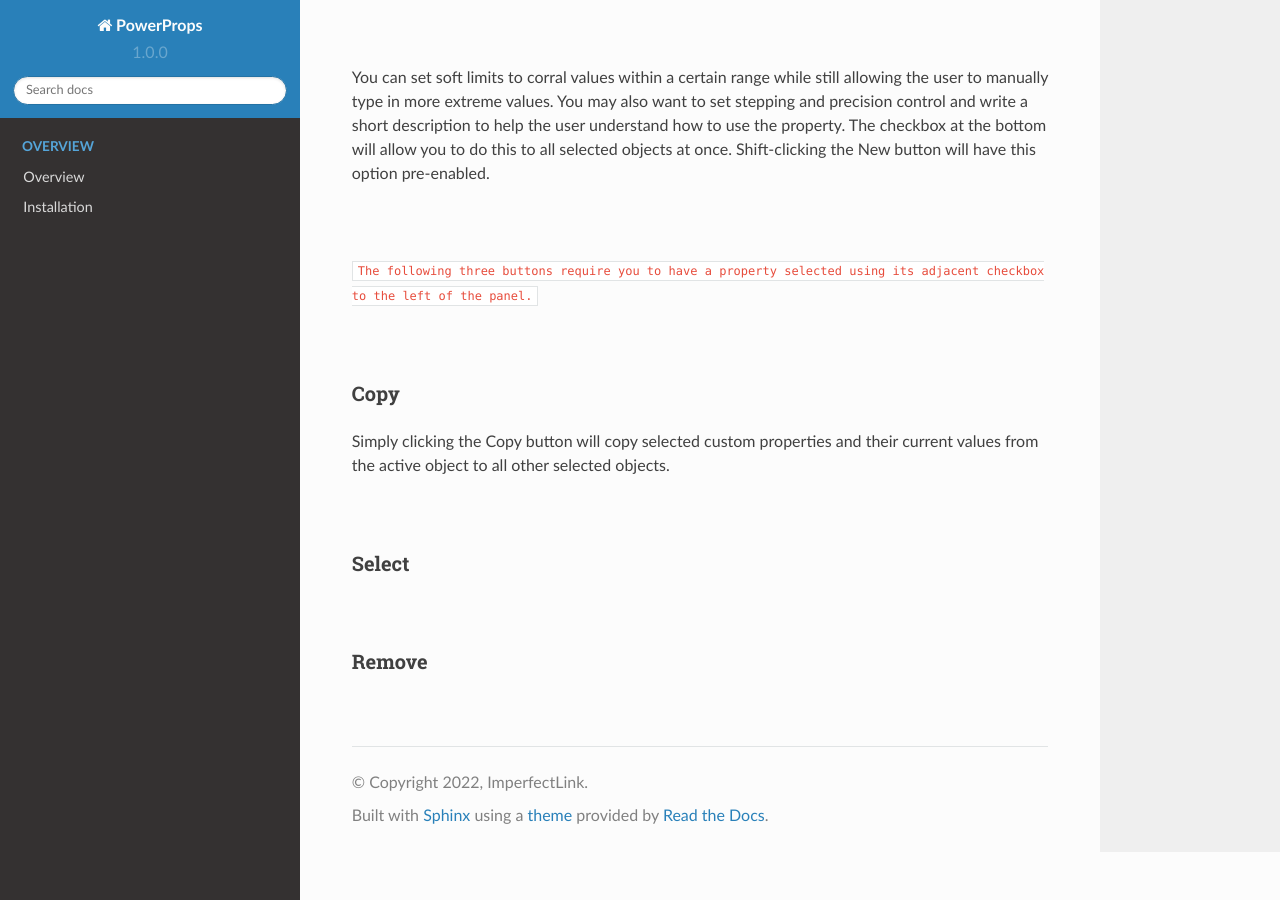
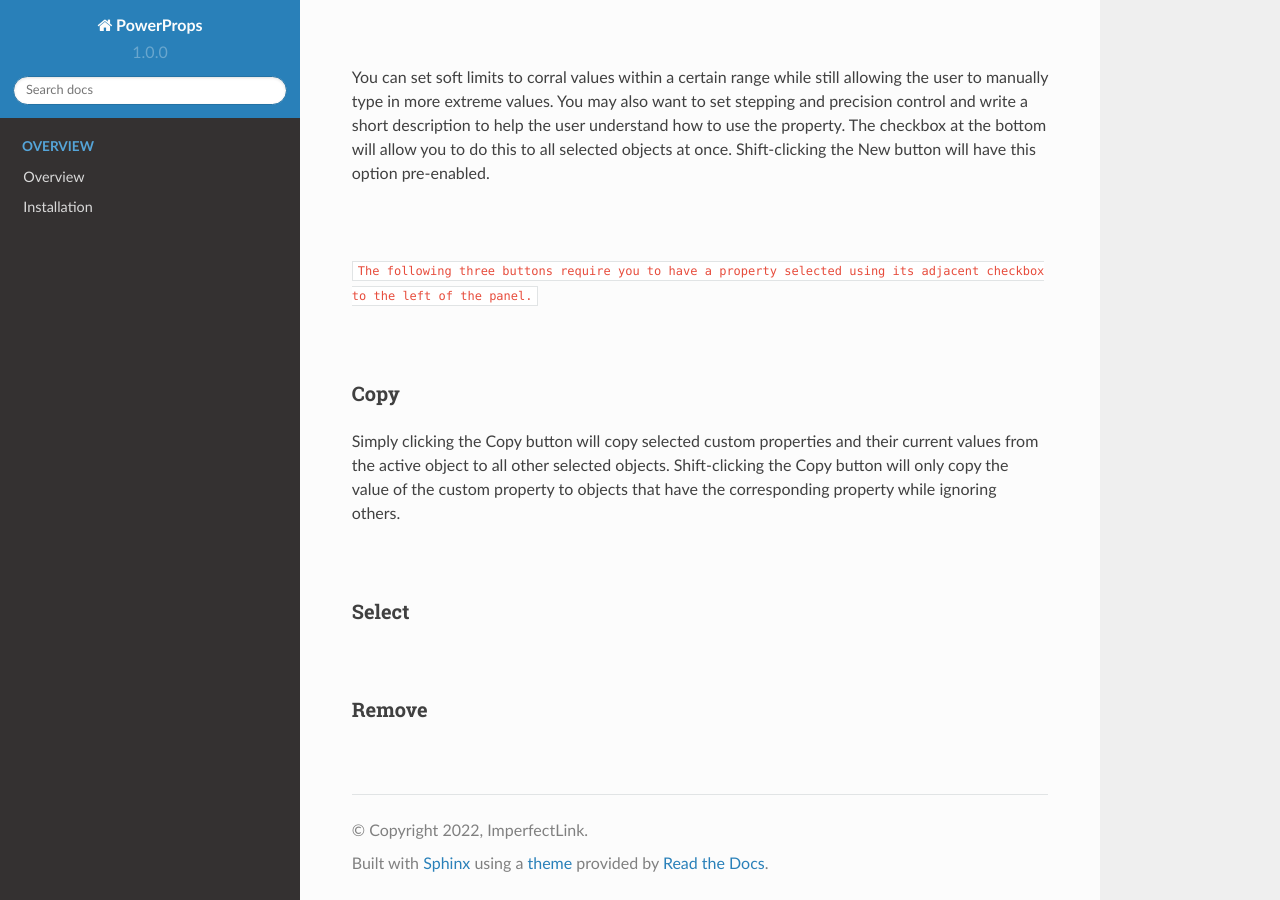
Before and after one commit to imperfectlink/PowerProps, a Sphinx documentation site: the page built from docs/source/interface.rst, in a window 1280 px wide and 900 px high, scrolled down 616 px. Built offline with Sphinx 7.4.7 and the Read the Docs theme 2.0.0, drawn with Linux system fonts in a browser that asks for light colours.

Commit message:
Update interface.rst

```diff
--- a/docs/source/interface.rst
+++ b/docs/source/interface.rst
@@ -29,7 +29,7 @@ You can set soft limits to corral values within a certain range while still allo
 
 Copy
 ----
-Simply clicking the Copy button will copy selected custom properties and their current values from the active object to all other selected objects.
+Simply clicking the Copy button will copy selected custom properties and their current values from the active object to all other selected objects. Shift-clicking the Copy button will only copy the value of the custom property to objects that have the corresponding property while ignoring others.
 
 |
 
```
